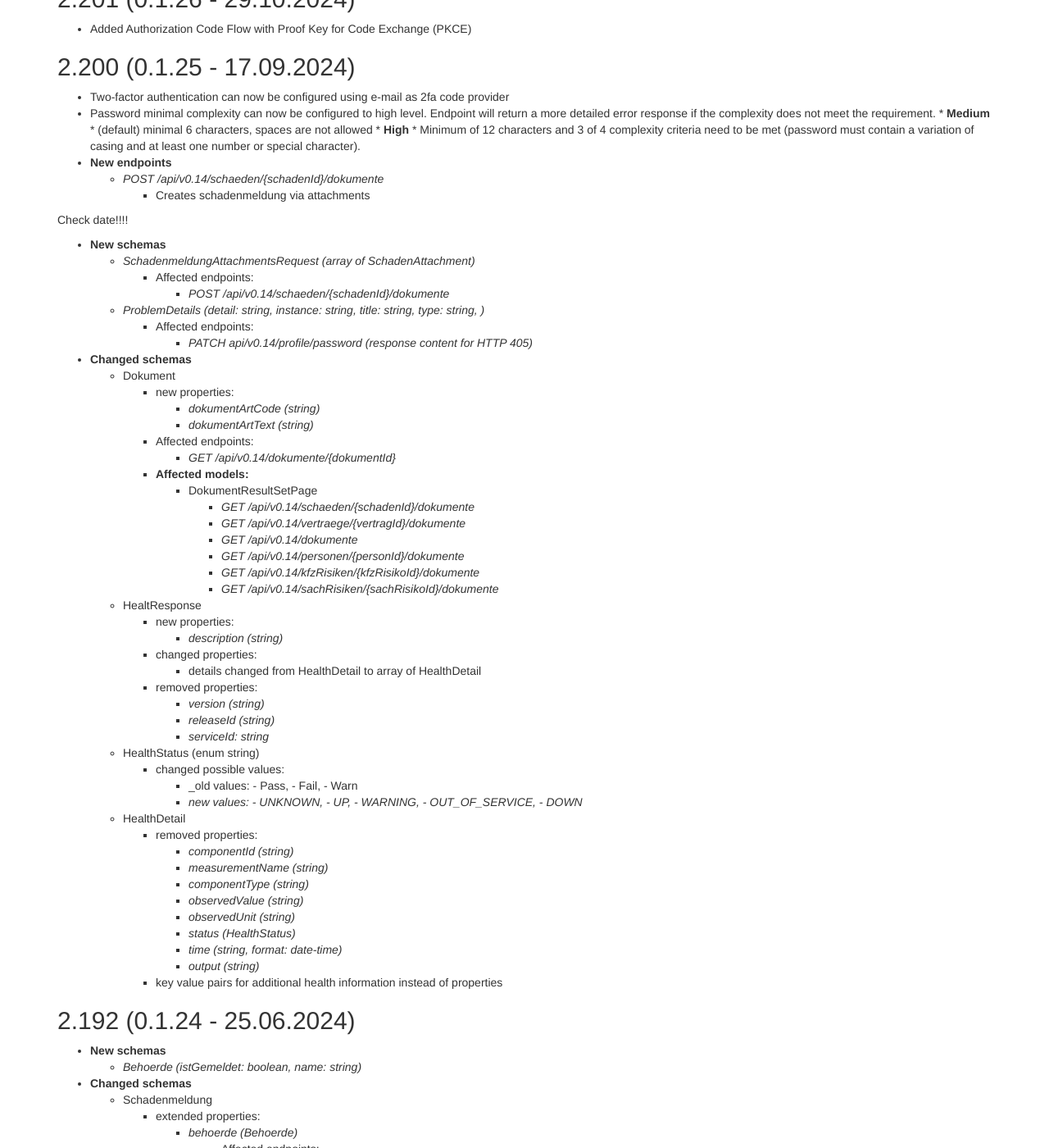
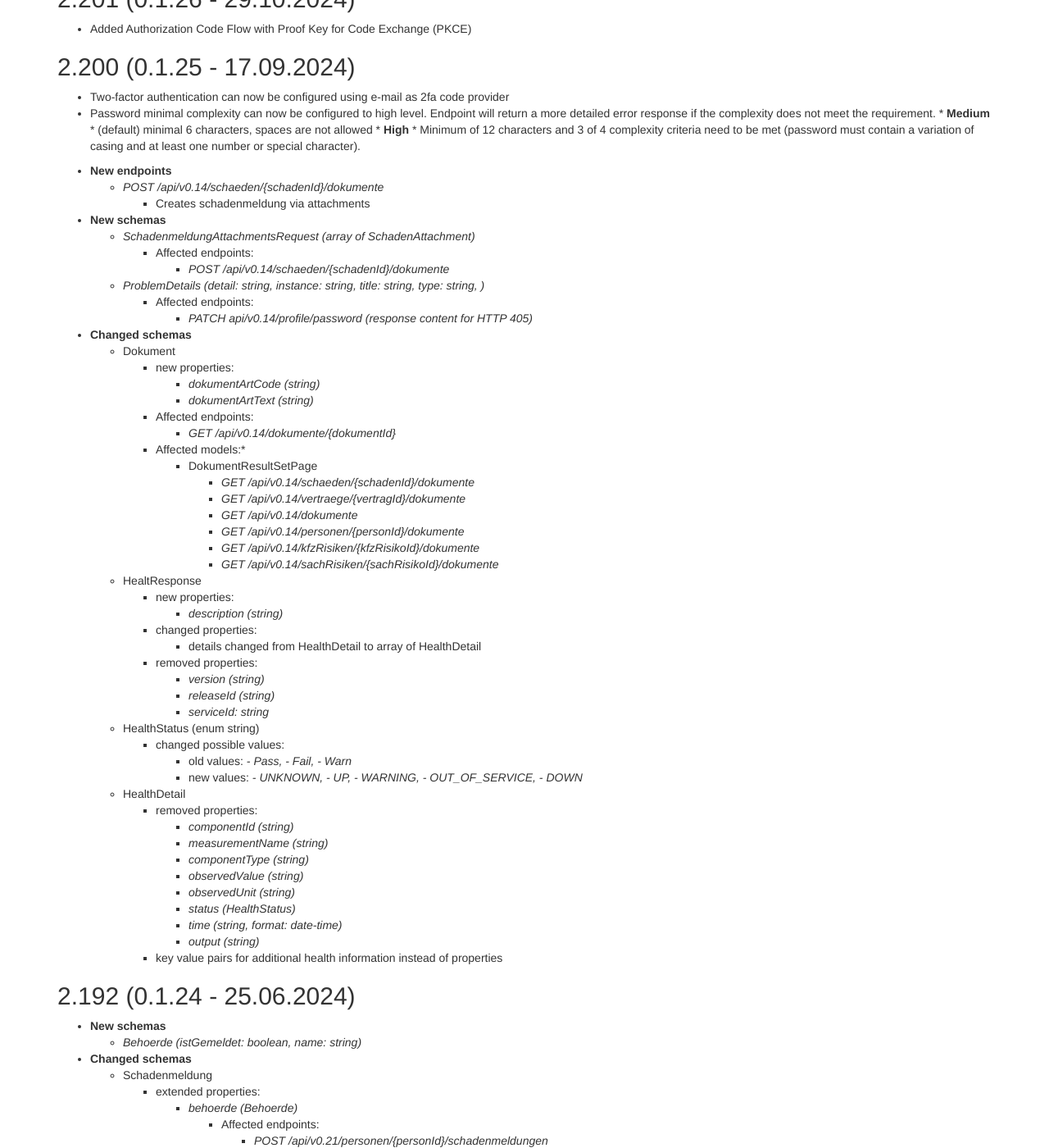
Before and after one commit to togethercca/togethercca.github.io, a Jekyll site: the page built from _pages/endCustomerApi.md, in a window 1280 px wide and 1400 px high, scrolled down 8462 px. Shown: the whole window at 82% size. Built offline with Jekyll 4.4.1, drawn with Linux system fonts in a browser that asks for light colours.

Commit message:
EndcsutomerApi mod

```diff
--- a/_pages/endCustomerApi.md
+++ b/_pages/endCustomerApi.md
@@ -451,11 +451,10 @@ Invoke-RestMethod -Uri "https://eca.ccaedv.at/endcustomer/api/v0.1/persons/42" -
   		* (default) minimal 6 characters, spaces are not allowed
  	* **High**
   		* Minimum of 12 characters and 3 of 4 complexity criteria need to be met (password must contain a variation of casing and at least one number or special character).
+
 * **New endpoints**
   * _POST /api/v0.14/schaeden/{schadenId}/dokumente_
     * Creates schadenmeldung via attachments
-
-Check date!!!!
 * **New schemas**
     * _SchadenmeldungAttachmentsRequest (array of SchadenAttachment)_
       * Affected endpoints:
@@ -470,7 +469,7 @@ Check date!!!!
       *  _dokumentArtText (string)_
     * Affected endpoints:
       * _GET /api/v0.14/dokumente/{dokumentId}_
-    * **Affected models:**
+    * Affected models:*
       * DokumentResultSetPage
         * _GET /api/v0.14/schaeden/{schadenId}/dokumente_
         * _GET /api/v0.14/vertraege/{vertragId}/dokumente_
@@ -489,8 +488,8 @@ Check date!!!!
       * _serviceId: string_
   * HealthStatus (enum string)
     * changed possible values:
-      * _old values: - Pass, - Fail, - Warn
-      * _new values: - UNKNOWN, - UP, - WARNING, - OUT_OF_SERVICE, - DOWN_
+      * old values: _- Pass, - Fail, - Warn_
+      * new values: _- UNKNOWN, - UP, - WARNING, - OUT_OF_SERVICE, - DOWN_
   *  HealthDetail
      *  removed properties:
         * _componentId (string)_
```
